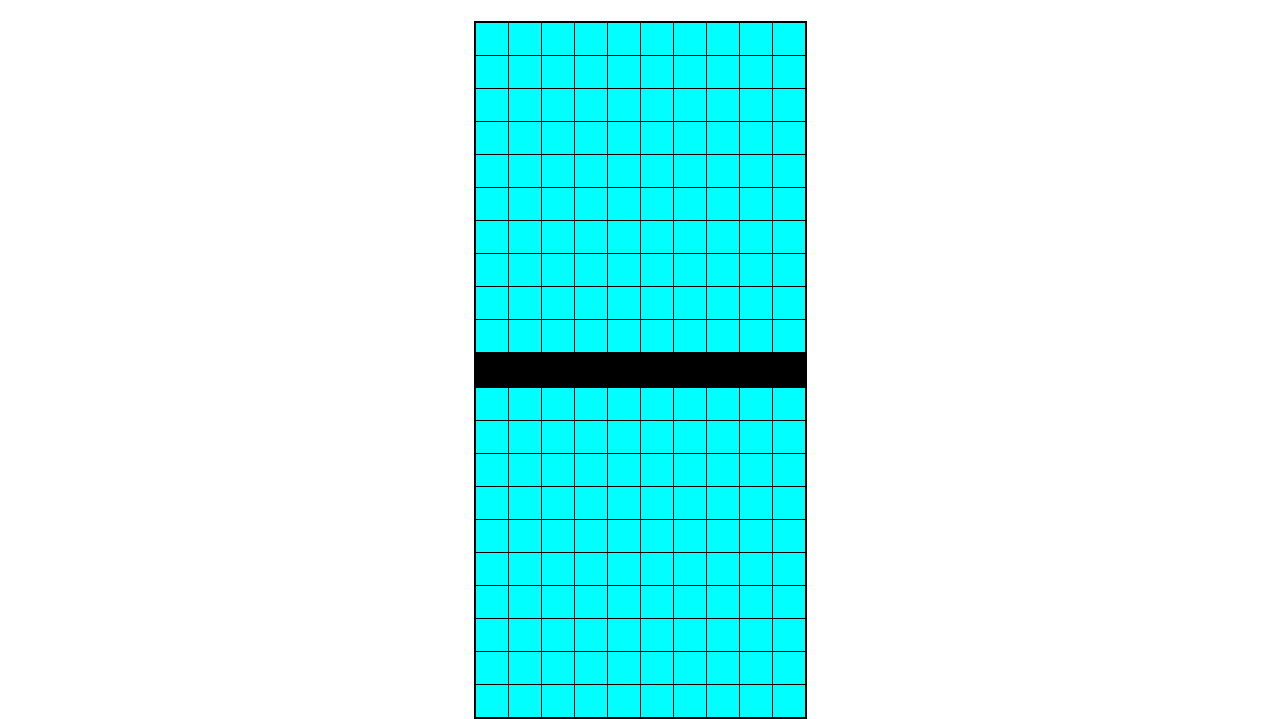
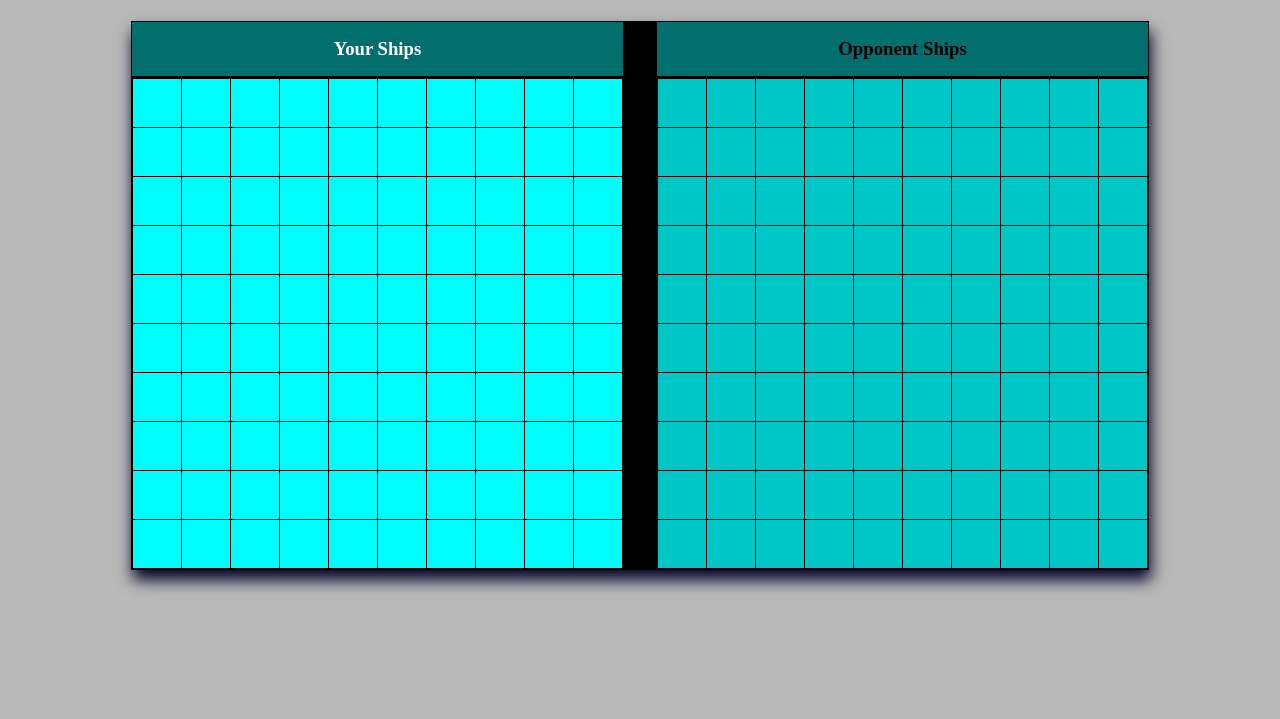
Before and after one commit to smyler3/battleships, a website built with webpack: page src/template.html in a window 1280 px wide. Shown: the part 106-825 px from the top of the page. After the commit the page ends 800 px from the top, so only its background shows below. Built offline with nearby package versions, Linux system fonts and the light colour scheme.

Commit message:
feat: complete visual overhaul to improve clarity
The board is now oriented horizontally and never rotates, banners hang
above each grid to indicate ownership and which board is being
interacted with, and tile colours have been altered to keep the colour
scheme cohesive while still clearly separating tile types

```diff
--- a/src/domBoardHandler.js
+++ b/src/domBoardHandler.js
@@ -5,6 +5,13 @@ import {
 } from "./constants";
 
 const createDOMBoardHandler = () => {
+    const SHIP_COLOURS = {
+        2: "hsl(320, 60%, 85%)",
+        3: "hsl(30, 60%, 85%)",
+        4: "hsl(270, 60%, 75%)",
+        5: "hsl(120, 60%, 85%)",
+    };
+
     let boardDisplay = null;
     let player1Board = null;
     let player2Board = null;
@@ -18,18 +25,24 @@ const createDOMBoardHandler = () => {
         ];
 
         resolve(cellCoordinates);
-        disableAttackCellSelection();
-    };
-
-    // Event for selecting the start cell when placing a ship
-    const selectShipStartEvent = (gridCell, resolve) => {
-        gridCell.classList.add("ship-start");
-        selectCellEvent(gridCell, resolve);
+        disableCellSelection();
     };
 
     // Create a copy of a player's grid to display relevant game information to the player
     function createGridDisplay(grid, id) {
-        const board = document.createElement("span");
+        const boardHolder = document.createElement("span");
+
+        const title = document.createElement("h3");
+        title.classList.add("board-title");
+        if (id === PLAYER_1_BOARD_ID) {
+            title.classList.add("player-board-title");
+            title.textContent = "Your Ships";
+        } else {
+            title.classList.add("opponent-board-title");
+            title.textContent = "Opponent Ships";
+        }
+
+        const board = document.createElement("div");
         board.id = id;
         board.classList.add("game-board");
 
@@ -47,25 +60,28 @@ const createDOMBoardHandler = () => {
             });
         });
 
-        boardDisplay.prepend(board);
+        boardHolder.appendChild(title);
+        boardHolder.appendChild(board);
+        boardDisplay.prepend(boardHolder);
     }
 
-    // Remove ability to attack cells on opponent's board
-    function disableAttackCellSelection() {
+    // Remove ability to select any cells on the current active board
+    function disableCellSelection() {
         // Clone the parent node to remove all event listeners
-        const clonedBoard = activeBoard.cloneNode(true);
-        boardDisplay.replaceChild(clonedBoard, activeBoard);
+        const clonedBoard = activeBoard.parentElement.cloneNode(true);
+        boardDisplay.replaceChild(clonedBoard, activeBoard.parentElement);
 
         // Update references
         if (activeBoard === player1Board) {
-            player1Board = clonedBoard;
+            player1Board = clonedBoard.childNodes[1];
         } else {
-            player2Board = clonedBoard;
+            player2Board = clonedBoard.childNodes[1];
         }
-        activeBoard = clonedBoard;
+        activeBoard = clonedBoard.childNodes[1];
 
         activeBoard.childNodes.forEach((cell) => {
             cell.classList.remove("clickable");
+            console.log("done");
         });
     }
 
@@ -130,38 +146,17 @@ const createDOMBoardHandler = () => {
         return false;
     }
 
-    // Removes all ship placement indicators from the board for greater clarity
-    function wipeShipPlacementIndicators() {
-        // Remove ship start square indicator
-        document
-            .querySelectorAll(`.grid-cell[class*="ship-start"]`)
-            .forEach((cell) => {
-                cell.classList.remove("ship-start");
-            });
-
-        // Remove potential ship end square indicators
-        document
-            .querySelectorAll(`.grid-cell[class*="potential-ship-end"]`)
-            .forEach((cell) => {
-                cell.classList.remove("potential-ship-end");
-            });
-    }
-
     return {
         // Create and render display of both players boards
         renderInitialBoard(player1Grid, player2Grid) {
             boardDisplay = document.querySelector(".board-display");
 
+            createGridDisplay(player2Grid, PLAYER_2_BOARD_ID);
             createGridDisplay(player1Grid, PLAYER_1_BOARD_ID);
-            createGridDisplay(player2Grid, PLAYER_2_BOARD_ID);
 
             player1Board = document.querySelector(`#${PLAYER_1_BOARD_ID}`);
             player2Board = document.querySelector(`#${PLAYER_2_BOARD_ID}`);
             activeBoard = player2Board;
-
-            // Position player 1's board facing screen
-            player1Board.classList.add("bottom-board");
-            player2Board.classList.add("top-board");
         },
 
         // Make all possible start positions for ships selectable
@@ -171,7 +166,7 @@ const createDOMBoardHandler = () => {
                     if (!cell.classList.contains(TILE_CLASSES.SHIP)) {
                         // Make selectable by click
                         cell.addEventListener("click", () =>
-                            selectShipStartEvent(cell, resolve),
+                            selectCellEvent(cell, resolve),
                         );
                         cell.classList.add("clickable");
                     }
@@ -198,7 +193,6 @@ const createDOMBoardHandler = () => {
                         cell.addEventListener("click", () =>
                             selectCellEvent(cell, resolve),
                         );
-                        cell.classList.add("potential-ship-end");
                         cell.classList.add("clickable");
                     }
                 });
@@ -209,12 +203,14 @@ const createDOMBoardHandler = () => {
         placeShip([startX, startY], [endX, endY], hidden) {
             let start = null;
             let end = null;
+            let colour = null;
             let playerID = hidden ? PLAYER_2_BOARD_ID : PLAYER_1_BOARD_ID;
 
             // Placing ship tiles along the y-axis
             if (startX === endX) {
                 start = Math.min(startY, endY);
                 end = Math.max(startY, endY);
+                colour = SHIP_COLOURS[end - start + 1];
 
                 for (let y = start; y < end + 1; y += 1) {
                     const cell = document.querySelector(
@@ -224,6 +220,7 @@ const createDOMBoardHandler = () => {
                     if (!hidden) {
                         cell.classList.add(TILE_CLASSES.SHIP);
                         cell.classList.remove(TILE_CLASSES.WATER);
+                        cell.style.backgroundColor = colour;
                     }
                 }
             }
@@ -231,6 +228,7 @@ const createDOMBoardHandler = () => {
             else {
                 start = Math.min(startX, endX);
                 end = Math.max(startX, endX);
+                colour = SHIP_COLOURS[end - start + 1];
 
                 for (let x = start; x < end + 1; x += 1) {
                     const cell = document.querySelector(
@@ -240,11 +238,10 @@ const createDOMBoardHandler = () => {
                     if (!hidden) {
                         cell.classList.add(TILE_CLASSES.SHIP);
                         cell.classList.remove(TILE_CLASSES.WATER);
+                        cell.style.backgroundColor = colour;
                     }
                 }
             }
-
-            wipeShipPlacementIndicators();
         },
 
         // Make all attackable cells on opponent's board selectable for attacks
@@ -273,6 +270,9 @@ const createDOMBoardHandler = () => {
                 `.grid-cell[data-x="${x}"][data-y="${y}"][data-player-id="${activeBoard.id}"]`,
             );
 
+            // Remove any earlier styling
+            attackedCell.style.backgroundColor = "";
+
             attackedCell.classList.remove(TILE_CLASSES.WATER);
             attackedCell.classList.remove("clickable");
             attackedCell.classList.add(
@@ -282,8 +282,14 @@ const createDOMBoardHandler = () => {
 
         // Change which board is active
         switchActiveBoard() {
+            activeBoard.parentElement.childNodes[0].classList.remove(
+                "board-title-active",
+            );
             activeBoard =
                 activeBoard === player1Board ? player2Board : player1Board;
+            activeBoard.parentElement.childNodes[0].classList.add(
+                "board-title-active",
+            );
         },
     };
 };
--- a/src/style.css
+++ b/src/style.css
@@ -1,9 +1,15 @@
 :root {
     --grid-cell-gap: 1px;
     --grid-padding: 2px;
-    --grid-cell-size: 2rem;
+    --grid-cell-size: 3rem;
 
     --banner-background: #00000099;
+
+    --board-title-background: rgb(2, 110, 110);
+
+    --tile-active: rgb(0, 253, 253);
+    --tile-inactive: rgb(0, 199, 199);
+    --tile-hovered: rgb(0, 183, 255);
 }
 
 /*
@@ -22,20 +28,45 @@ body {
     flex-direction: column;
     align-items: center;
     justify-content: center;
+
+    background-color: #b9b9b9;
 }
 
 .board-display {
     display: flex;
-    flex-direction: column;
     align-items: center;
     justify-content: center;
     gap: 2rem;
 
     background-color: #000000;
+    box-shadow: 2px 10px 15px #000025;
+}
+
+/*
+ * ------------------------------------------------------------
+ * Board Styling
+ * ------------------------------------------------------------
+ */
+.board-title {
+    display: flex;
+    align-items: center;
+    justify-content: center;
+
+    padding: 1rem 2rem;
+    margin: 1px;
+
+    color: #000000;
+    background-color: var(--board-title-background);
+}
+
+.board-title-active {
+    color: #ffffff;
 }
 
 .game-board {
     display: flex;
+    flex-direction: column;
+    flex-wrap: wrap;
     gap: var(--grid-cell-gap);
 
     width: calc(calc(10 * var(--grid-cell-size)) + calc(var(--grid-padding) * 2) + calc(var(--grid-cell-gap) * 9));
@@ -46,16 +77,11 @@ body {
     background-color: #000000;
 }
 
-.bottom-board {
-    flex-direction: column;
-    flex-wrap: wrap;
-}
-
-.top-board {
-    flex-direction: column-reverse;
-    flex-wrap: wrap-reverse;
-}
-
+/*
+ * ------------------------------------------------------------
+ * Cell Styling
+ * ------------------------------------------------------------
+ */
 .grid-cell {
     display: flex;
     align-items: center;
@@ -65,19 +91,21 @@ body {
     height: var(--grid-cell-size);
 }
 
+.water-cell {
+    background-color: var(--tile-inactive);
+}
+
 .clickable {
     cursor: pointer;
+
+    background-color: var(--tile-active);
 }
 .clickable:hover {
-    background-color: rgb(0, 183, 255);
-}
-
-.water-cell {
-    background-color: aqua;
+    background-color: var(--tile-hovered);
 }
 
 .ship-cell {
-    background-color: grey;
+    background-color: rgb(197, 197, 197);
 }
 
 .miss-cell {
@@ -88,14 +116,11 @@ body {
     background-color: red;
 }
 
-.ship-start {
-    background-color: greenyellow;
-}
-
-.potential-ship-end {
-    background-color: green;
-}
-
+/*
+ * ------------------------------------------------------------
+ * Message Styling
+ * ------------------------------------------------------------
+ */
 .message-banner {
     display: flex;
     align-items: center;
```
Also changed, not shown: dist/main.bundle.js.
